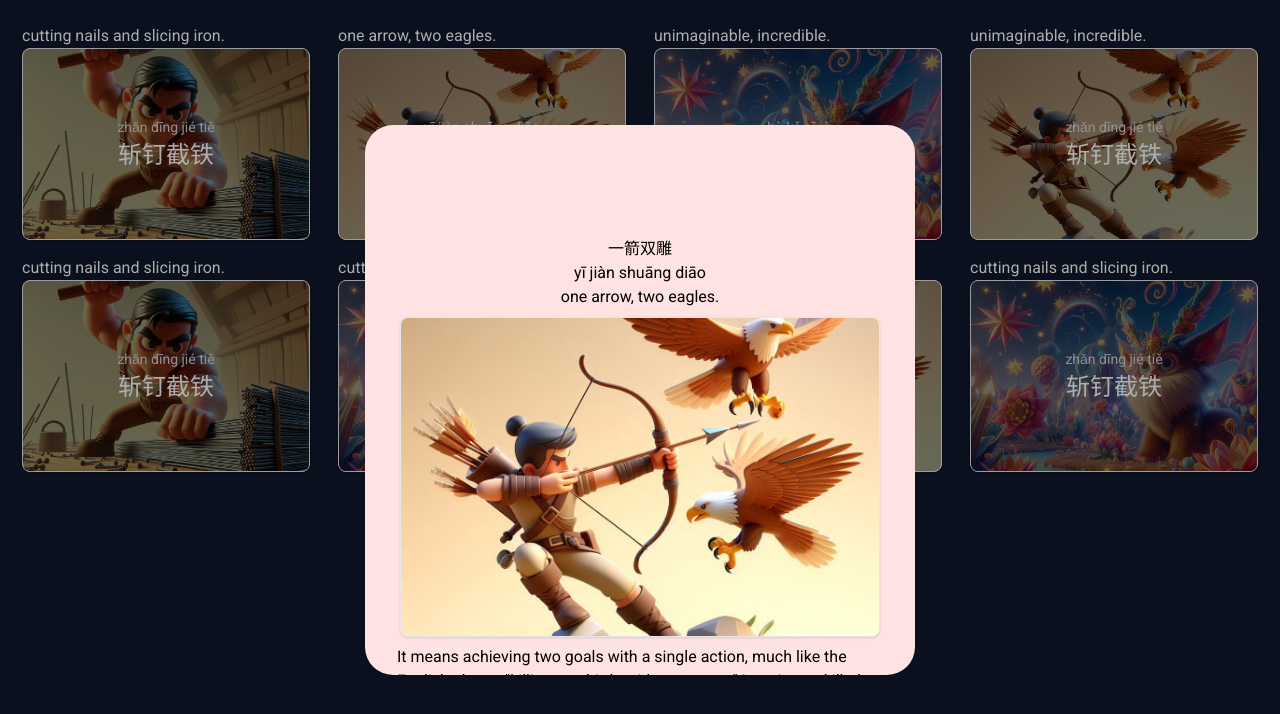
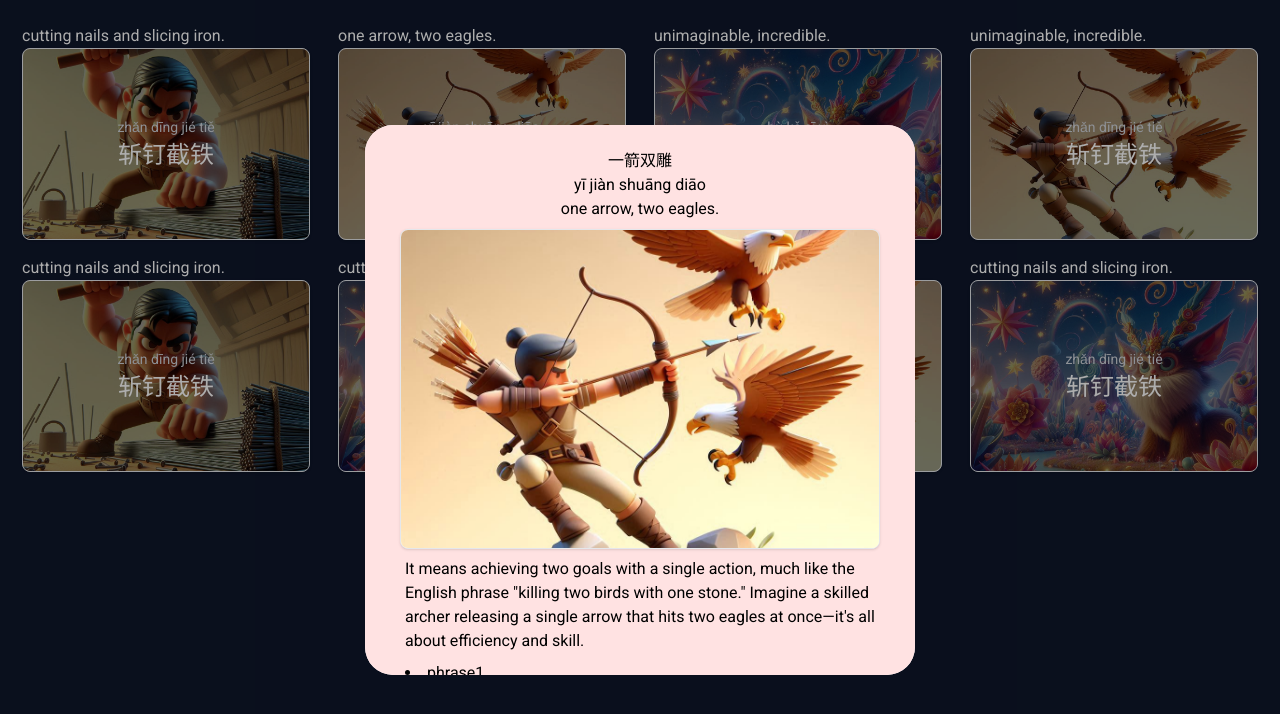
Before and after one commit to francislainy/chengyu-memo, an Angular app: page / in a window 1280 px wide. Both pictures are taken after a click on the element "yī jiàn shuāng diāo". Shown: the top 714 px of the page. Built offline with nearby package versions, Linux system fonts and the light colour scheme.

Commit message:
Fix dialog scrolling

```diff
--- a/src/app/components/chengyu-detail/chengyu-detail.component.css
+++ b/src/app/components/chengyu-detail/chengyu-detail.component.css
@@ -0,0 +1,16 @@
+/* src/app/components/chengyu-detail/chengyu-detail.component.css */
+/* chengyu-detail.component.css */
+:host {
+  display: block;
+  overflow-y: auto;
+  max-height: 100%;
+}
+
+.dialog-content {
+  padding-top: 16px;
+  padding-bottom: 16px;
+  height: 100%;
+  overflow-y: auto;
+}
+
+/* You'll also need to add this to your global styles.css */
--- a/src/app/components/chengyu-detail/chengyu-detail.component.html
+++ b/src/app/components/chengyu-detail/chengyu-detail.component.html
@@ -1,17 +1,23 @@
-<div class="min-h-screen bg-red-100 p-4">
-  <div class="flex flex-col justify-center items-center w-full h-full">
+<!-- chengyu-detail.component.html -->
+<div class="dialog-content bg-red-100 p-6">
+  <div class="flex flex-col justify-center items-center w-full">
     <p class="mt-2">{{ data.chengyu }}</p>
     <p>{{ data.pinyin }}</p>
     <h1 class="mb-2">{{ data.translation }}</h1>
     <app-card-decorator [cardClass]="'!w-120 !h-80'">
       <img [src]="data.image" alt="{{ data.chengyu }}" class="w-full h-full object-cover"/>
     </app-card-decorator>
-    <div class="mt-2 ml-4 mr-4 self-start">
+    <div class="mt-2 ml-4 mr-4 self-start w-full">
       <p>{{ data.description }}</p>
       <div class="mt-2">
-        @for (phrase of data.phrases; track phrase) {
-          <p>{{ phrase }}</p>
-        }
+        <ul class="list-disc list-inside">
+          @for (phrase of data.phrases; track phrase) {
+            <li>
+              <span>{{ phrase }}</span>
+              <div>Translation</div>
+            </li>
+          }
+        </ul>
       </div>
     </div>
   </div>
--- a/src/app/components/chengyu-item/chengyu-item.component.css
+++ b/src/app/components/chengyu-item/chengyu-item.component.css
@@ -0,0 +1,11 @@
+/* src/app/components/chengyu-item/chengyu-item.component.css */
+.custom-dialog-container {
+  overflow: auto;
+  padding: 16px;
+  box-sizing: border-box;
+}
+
+.custom-dialog-content {
+  max-height: 100%;
+  overflow-y: auto;
+}
--- a/src/app/components/chengyu-item/chengyu-item.component.ts
+++ b/src/app/components/chengyu-item/chengyu-item.component.ts
@@ -23,6 +23,9 @@ export class ChengyuItemComponent {
     this.dialog.open(ChengyuDetailComponent, {
       width: '550px',
       height: '550px',
+      maxHeight: '90vh', // Add this to prevent dialog from being taller than viewport
+      panelClass: 'custom-dialog-container', // Add this for custom styling
+      autoFocus: false, // This can sometimes help with scrolling issues
       data: this.chengyu
     });
   }
--- a/src/styles.css
+++ b/src/styles.css
@@ -3,3 +3,14 @@
 
 html, body { height: 100%; }
 body { margin: 0; font-family: Roboto, "Helvetica Neue", sans-serif; }
+
+
+/* styles.css */
+.custom-dialog-container .mat-mdc-dialog-container {
+  padding: 0;
+}
+
+.custom-dialog-container .mat-mdc-dialog-content {
+  max-height: none;
+  overflow: hidden;
+}
```
Also changed, not shown: src/app/components/chengyu-detail/chengyu-detail.component.ts (line endings or trailing spaces).
